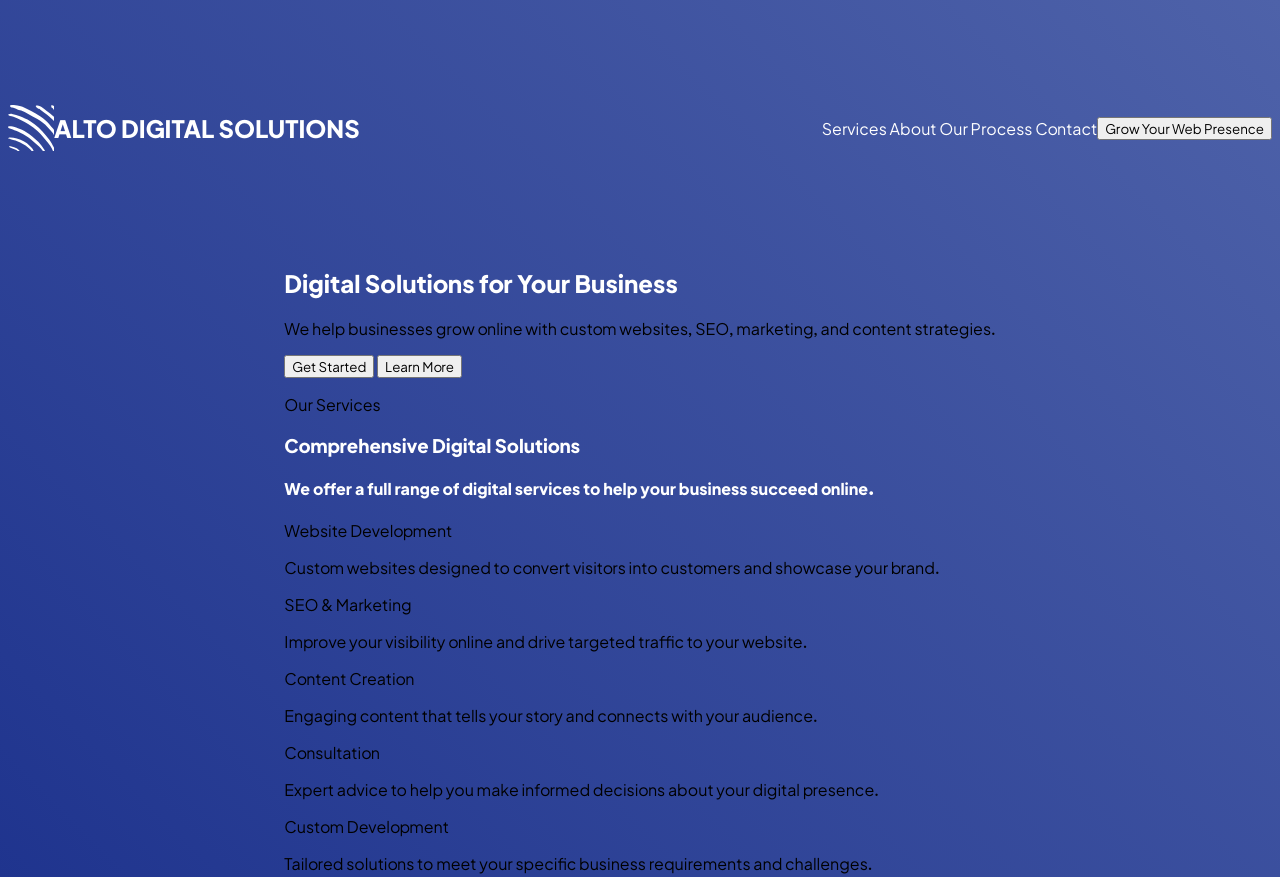
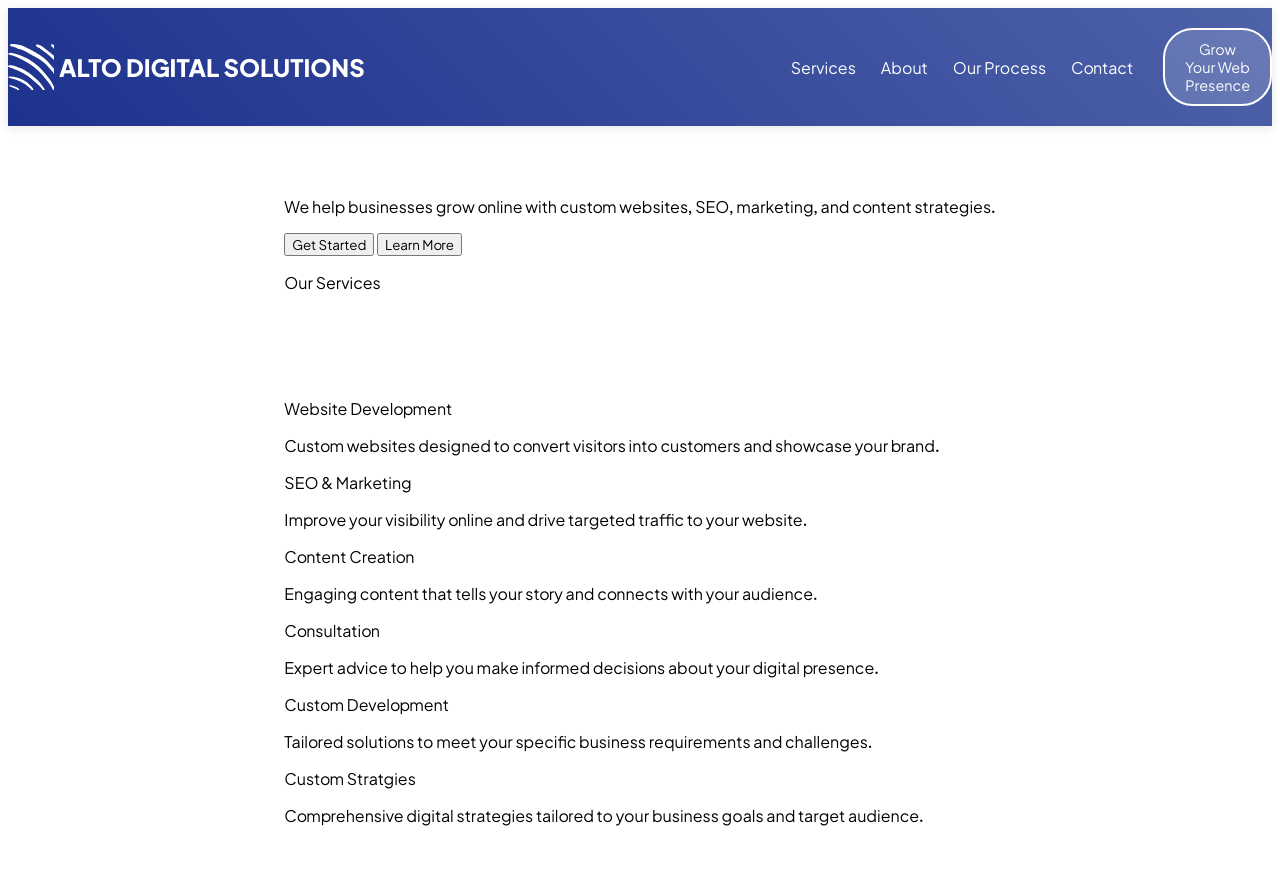
Before and after one commit to senhorgomes/senhorgomes.github.io, a plain HTML site: page index.html in a window 1280 px wide. Shown: the top 877 px of the page. After the commit the page ends 850 px from the top, so only its background shows below. Drawn offline with Linux system fonts and the light colour scheme.

Commit message:
Adjust styling and content for header

```diff
--- a/globals.css
+++ b/globals.css
@@ -24,7 +24,7 @@ h1, h2, h3, h4, h5, h6 {
     align-items: center;
 }
 body {
-    background-image: linear-gradient(45deg, rgb(29, 50, 141), rgb(78 98 169));
+
     height: 100%;
     display: flex;
     flex-direction: column;
@@ -35,14 +35,28 @@ a {
     color: white;
     font-family: "mluvka-regular";
     text-decoration: none;
+    white-space: nowrap;
 }
 header {
     display: flex;
     flex-direction: row;
     justify-content: space-between;
     align-items: center;
-    height: 30vh;
     width: 100%;
+    max-width: 100%;
+    padding: 20px 0;
+    margin: 0 auto;
+    background-image: linear-gradient(45deg, rgb(29, 50, 141), rgb(78 98 169));
+    box-shadow: 0 2px 10px rgba(0, 0, 0, 0.1); /* Optional: adds a subtle shadow */
+
+}
+.header-content {
+    width: 90%;
+    max-width: 1200px;
+    margin: 0 auto;
+    display: flex;
+    justify-content: space-between;
+    align-items: center;
 }
 .nav-bar {
     display: flex;
@@ -53,7 +67,84 @@ header {
 }
 .header-right {
     display: flex;
-    flex-direction: row;
-    justify-content: space-between;
     align-items: center;
+    gap: 30px;
 }
+
+.logo {
+    display: flex;
+    align-items: center;
+    gap: 5px;
+}
+
+.logo h2 {
+    font-size: 1.5rem;
+    margin: 0;
+}
+
+.main-nav {
+    display: flex;
+    gap: 25px;
+}
+
+.main-nav a {
+    position: relative;
+    padding: 5px 0;
+    font-size: 1rem;
+    transition: color 0.3s ease;
+}
+
+.main-nav a:hover {
+    color: #a3c2ff;
+}
+
+.main-nav a::after {
+    content: '';
+    position: absolute;
+    width: 0;
+    height: 2px;
+    bottom: 0;
+    left: 0;
+    background-color: #a3c2ff;
+    transition: width 0.3s ease;
+}
+
+.main-nav a:hover::after {
+    width: 100%;
+}
+
+.cta-button {
+    background-color: rgba(255, 255, 255, 0.15);
+    color: white;
+    border: 2px solid white;
+    border-radius: 30px;
+    padding: 10px 20px;
+    font-family: "mluvka-regular";
+    font-size: 0.9rem;
+    cursor: pointer;
+    transition: all 0.3s ease;
+}
+
+.cta-button:hover {
+    background-color: white;
+    color: rgb(29, 50, 141);
+    transform: translateY(-2px);
+    box-shadow: 0 5px 15px rgba(0, 0, 0, 0.1);
+}
+
+/* Responsive adjustments */
+@media (max-width: 768px) {
+    header {
+        flex-direction: column;
+        gap: 20px;
+    }
+
+    .header-right {
+        flex-direction: column;
+        gap: 20px;
+    }
+
+    .main-nav {
+        gap: 15px;
+    }
+}
--- a/index.html
+++ b/index.html
@@ -10,10 +10,10 @@
 
 <body>
     <header>
-        <div class="logo">
-            <svg width="45.90288917622307" height="45.90288917622307"
->
-                <defs id="SvgjsDefs1590"></defs>
+        <div class="header-content">
+            <div class="logo">
+                <svg width="45.90288917622307" height="45.90288917622307">
+                    <defs id="SvgjsDefs1590"></defs>
                 <g id="SvgjsG1591" featurekey="symbolFeature-0"
                     transform="matrix(0.5765935849162419,0,0,0.5765935849162419,-3.3442429024907017,-2.8829679245812097)"
                     fill="#ffffff">
@@ -41,26 +41,18 @@
                         </path>
                     </g>
                 </g>
-
             </svg>
             <h2>ALTO DIGITAL SOLUTIONS</h2>
         </div>
+        </div>
         <div class="header-right">
-            <nav>
-                <a href="#services" >
-                    Services
-                  </a>
-                  <a href="#about" >
-                    About
-                  </a>
-                  <a href="#process" >
-                    Our Process
-                  </a>
-                  <a href="#contact" >
-                    Contact
-                  </a>
+            <nav class="main-nav">
+                <a href="#services">Services</a>
+                <a href="#about">About</a>
+                <a href="#process">Our Process</a>
+                <a href="#contact">Contact</a>
             </nav>
-            <button>Grow Your Web Presence</button>
+            <button class="cta-button">Grow Your Web Presence</button>
         </div>
     </header>
     <main>
```
